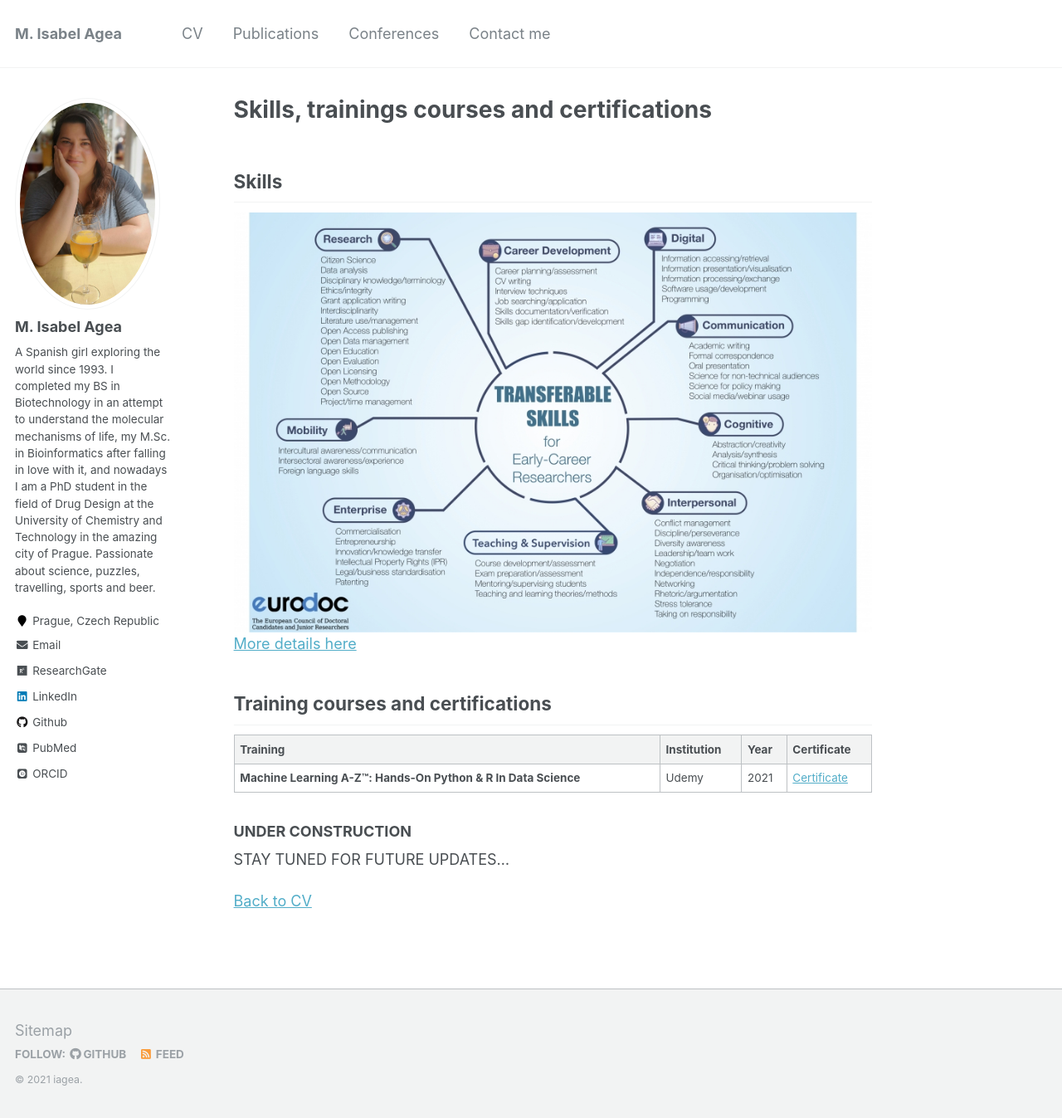
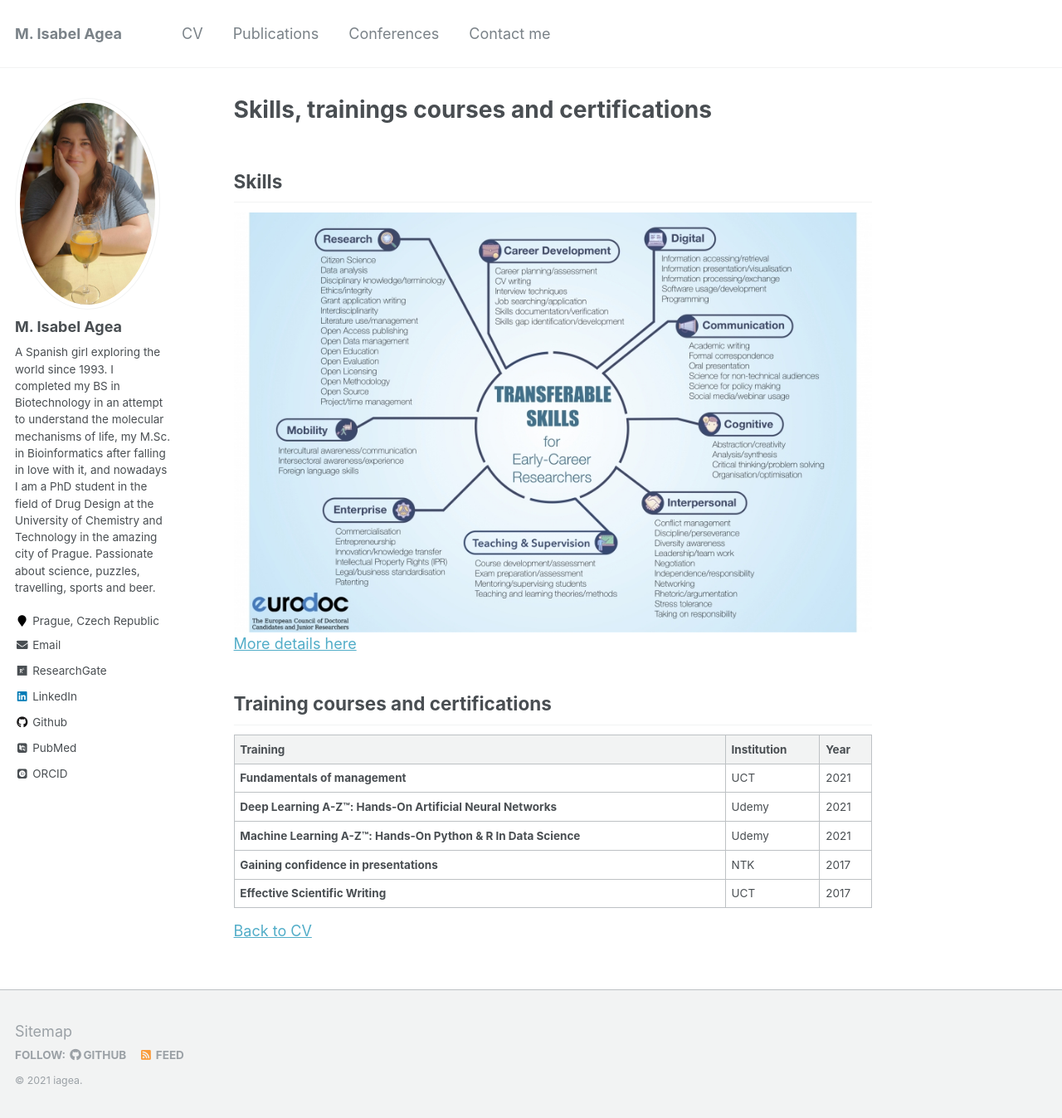
Before and after one commit to Iagea/iagea.github.io, a Jekyll site: the page built from _pages/skills-certifications.md, in a window 1280 px wide and 1347 px high. Shown: the whole window at 83% size. Built offline with Jekyll 4.4.1, drawn with Linux system fonts in a browser that asks for light colours; some web fonts are replaced.

Commit message:
Update skills-certifications.md

```diff
--- a/_pages/skills-certifications.md
+++ b/_pages/skills-certifications.md
@@ -14,13 +14,15 @@ redirect_from:
 
 ## Training courses and certifications
 
-| Training | Institution | Year |  Certificate
-| ------------- | ------------- | ------------- | ------------- |
-| **Machine Learning A-Z™: Hands-On Python & R In Data Science** | Udemy | 2021 |  [Certificate](https://iagea.github.io/files/ML_Udemy_certificate_MI_Agea.pdf)
+| Training | Institution | Year
+| ------------- | ------------- | ------------- |
+| **Fundamentals of management** | UCT | 2021
+| **Deep Learning A-Z™: Hands-On Artificial Neural Networks** | Udemy | 2021
+| **Machine Learning A-Z™: Hands-On Python & R In Data Science** | Udemy | 2021
+| **Gaining confidence in presentations** | NTK | 2017
+| **Effective Scientific Writing** | UCT | 2017
 
 
-### UNDER CONSTRUCTION
-STAY TUNED FOR FUTURE UPDATES...
 
 
 [Back to CV](https://iagea.github.io/cv/)
```
